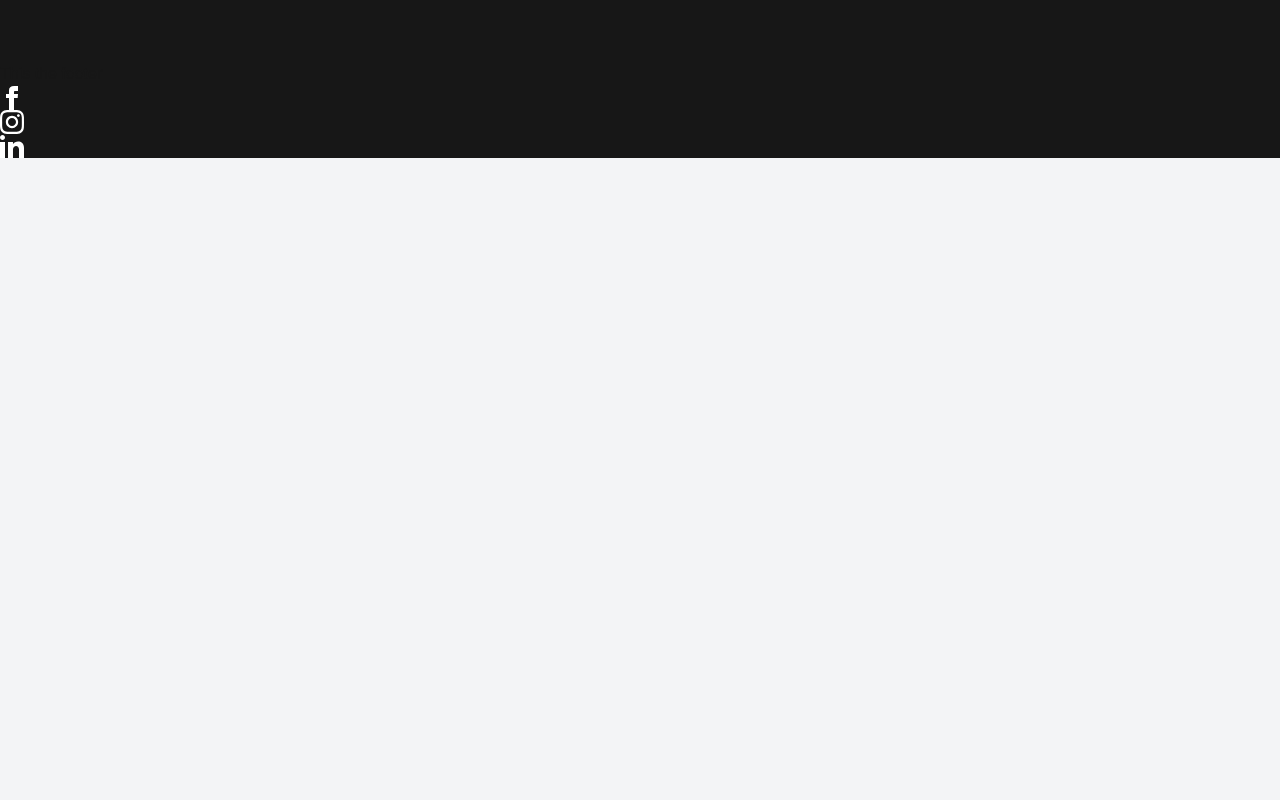
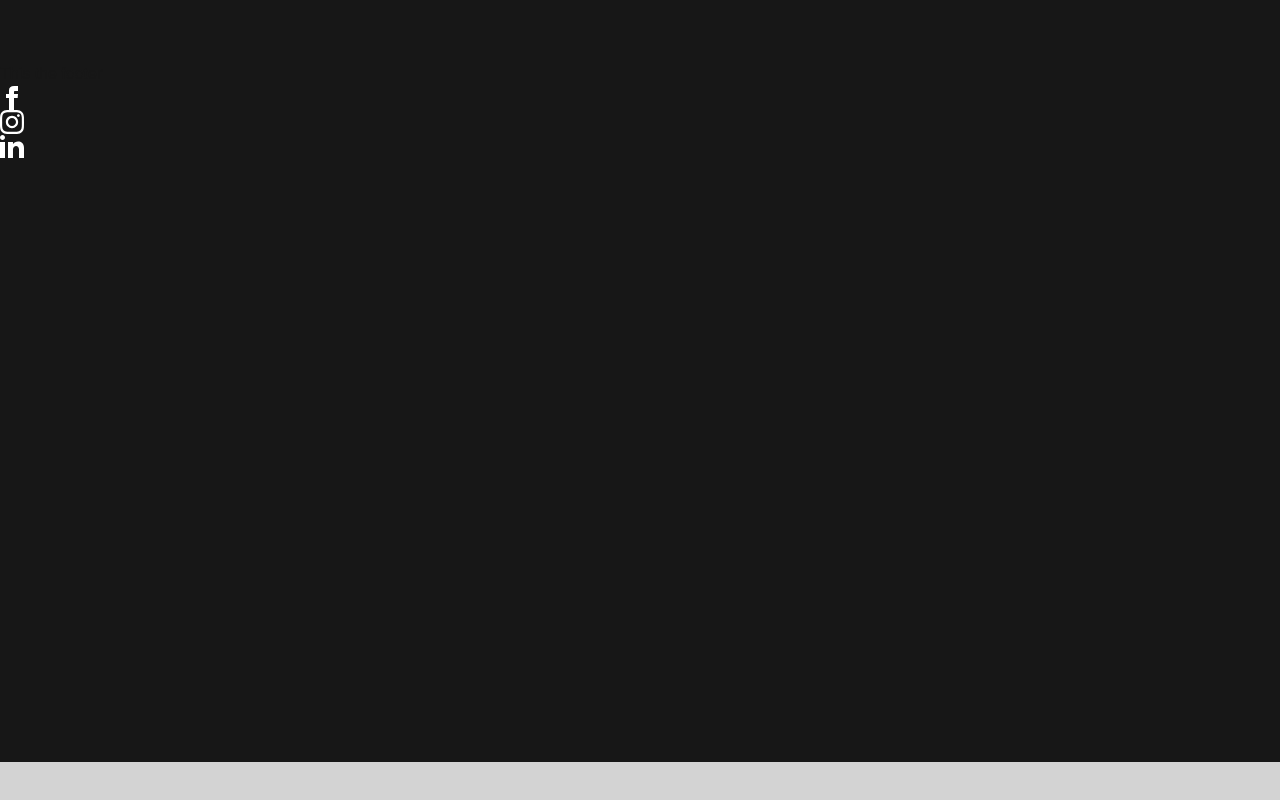
Before and after one commit to Mokki78/photo-porto, a Next.js app: page / in a window 1280 px wide. Shown: the part 3618-4418 px from the top of the page. After the commit the page ends 4380 px from the top, so only its background shows below. Built offline with nearby package versions, Linux system fonts and the light colour scheme; a web font is replaced by a local one.

Commit message:
feat: remove footer styling

```diff
--- a/src/app/components/Footer.tsx
+++ b/src/app/components/Footer.tsx
@@ -38,10 +38,6 @@
           <path d="M4.98 3.5c0 1.381-1.11 2.5-2.48 2.5s-2.48-1.119-2.48-2.5c0-1.38 1.11-2.5 2.48-2.5s2.48 1.12 2.48 2.5zm.02 4.5h-5v16h5v-16zm7.982 0h-4.968v16h4.969v-8.399c0-4.67 6.029-5.052 6.029 0v8.399h4.988v-10.131c0-7.88-8.922-7.593-11.018-3.714v-2.155z" />
         </svg>
       </div>
-      <div className="min-h-screen bg-gray-100 flex items-center justify-center p-6">
-
-
-      </div>
     </section>
   );
 }
```
